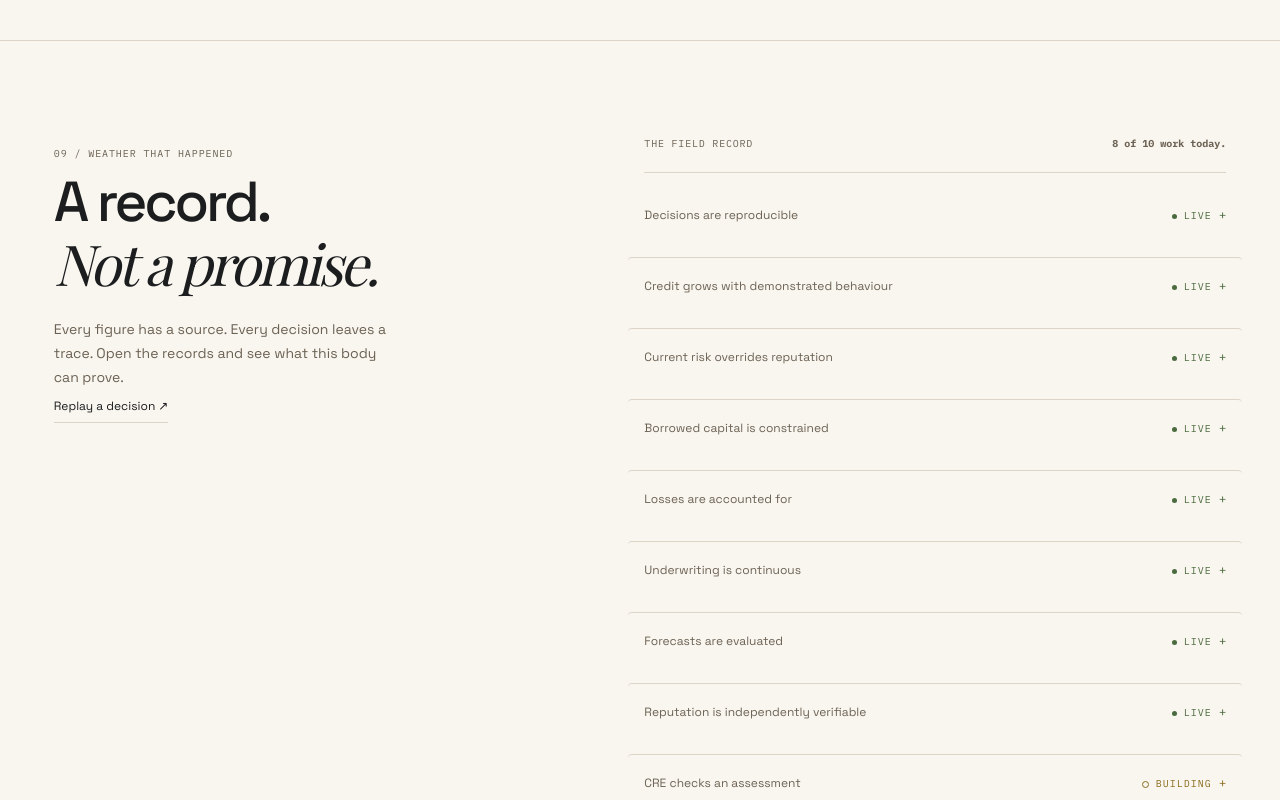
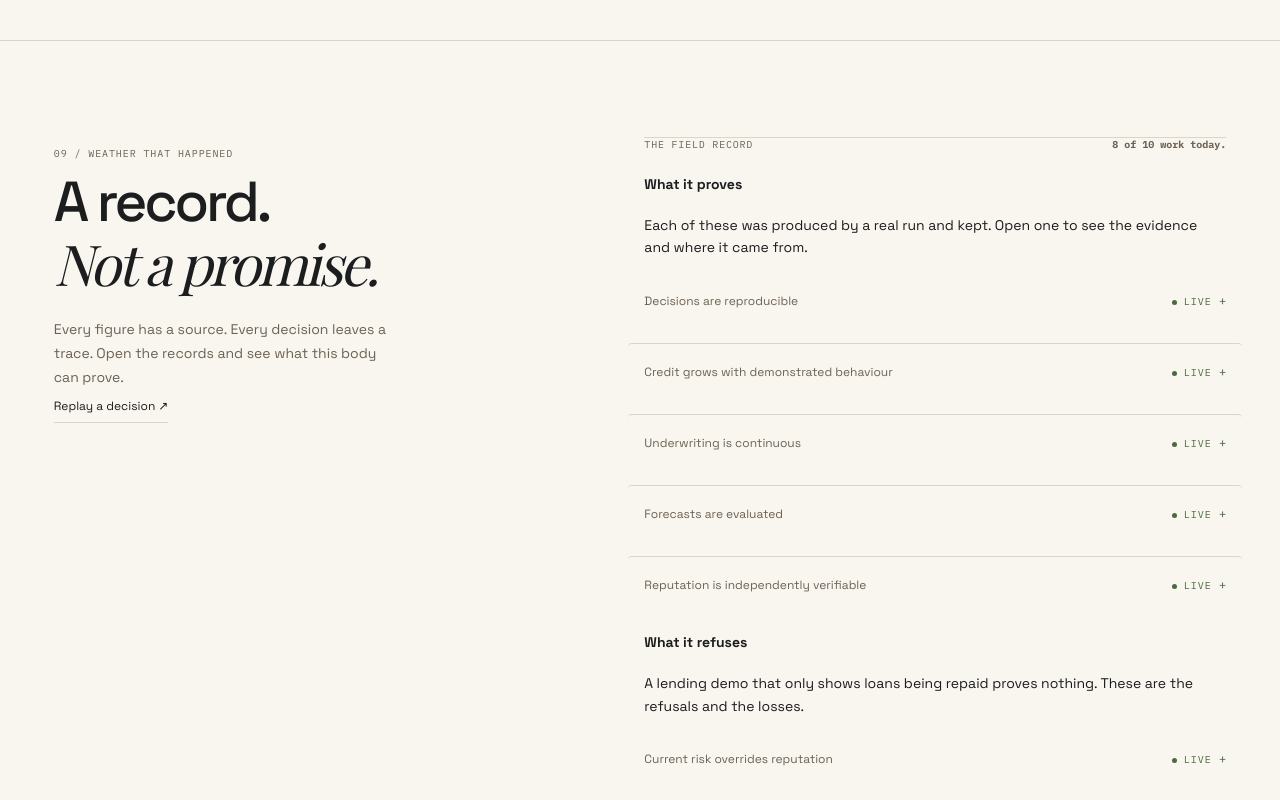
Before and after one commit to arcbjorn/credence, a React (Vite) app in the folder web/: page /#/ in a window 1280 px wide. Shown: the part 4440-5240 px from the top of the page. Built offline with nearby package versions, Linux system fonts and the light colour scheme; no server answers; a web font is replaced by a local one.

Commit message:
feat(start): lay the record out in groups

```diff
--- a/web/src/screens/Start.tsx
+++ b/web/src/screens/Start.tsx
@@ -2,7 +2,7 @@ import { useEffect, useRef, useState } from "react";
 import { Link, useNavigate } from "react-router";
 import { units, bps } from "../lib/data";
 import { readBook } from "../lib/book";
-import { CLAIMS, EARNED, REFUSED, UNEARNED, type Claim } from "../lib/claims";
+import { CLAIMS, EARNED, GROUPS, REFUSED, UNEARNED, type Claim } from "../lib/claims";
 import { borrowerNode, originations, surveyDate, useSurvey, type Projection } from "../lib/observatory";
 import { World } from "../components/World";
 import { BrandMark } from "../components/Shell";
@@ -92,7 +92,18 @@ export function Start() {
     </div>
     <section className="survey-proof">
       <div className="proof-intro"><p className="eyebrow">09 / WEATHER THAT HAPPENED</p><h2>A record.<br /><em>Not a promise.</em></h2><p>Every figure has a source. Every decision leaves a trace. Open the records and see what this body can prove.</p><Deployment /><Link to="/replay" className="text-link">Replay a decision ↗</Link></div>
-      <div><header className="ledger-head"><h3>The field record</h3><p><strong>{EARNED} of {EARNED + UNEARNED} work today.</strong></p></header><div className="ledger">{CLAIMS.map(c => <ClaimRow key={c.title} claim={c} />)}</div><details className="refused"><summary>What this does not claim</summary><ul>{REFUSED.map(r => <li key={r}>{r}</li>)}</ul><p>Determinism buys auditability, not accuracy. Replaying a decision proves what the model did.</p></details></div>
+      <div className="ledger">
+        <header className="ledger-head"><h3>The field record</h3><p><strong>{EARNED} of {EARNED + UNEARNED} work today.</strong></p></header>
+        {GROUPS.map(g => {
+          const rows = CLAIMS.filter(c => c.group === g.key);
+          if (rows.length === 0) return null;
+          return <section className="claim-group" key={g.key}>
+            <div className="claim-group-intro"><h4>{g.title}</h4><p>{g.blurb}</p></div>
+            <div className="claim-group-rows">{rows.map(c => <ClaimRow key={c.title} claim={c} />)}</div>
+          </section>;
+        })}
+        <details className="refused"><summary>What this does not claim</summary><ul>{REFUSED.map(r => <li key={r}>{r}</li>)}</ul><p>Determinism buys auditability, not accuracy. Replaying a decision proves what the model did.</p></details>
+      </div>
     </section>
     <footer className="landing-footer"><div className="footer-invitation"><span className="eyebrow">THERE IS MORE TO THIS WORLD.</span><Link to="/observatory">See it working.<span aria-hidden="true">↗</span></Link></div><div className="footer-baseline"><Link className="footer-brand" to="/"><BrandMark />credence.</Link><span>Credit has a memory.</span><Link to="/guide">Read the field guide ↗</Link></div></footer>
   </>;
```
